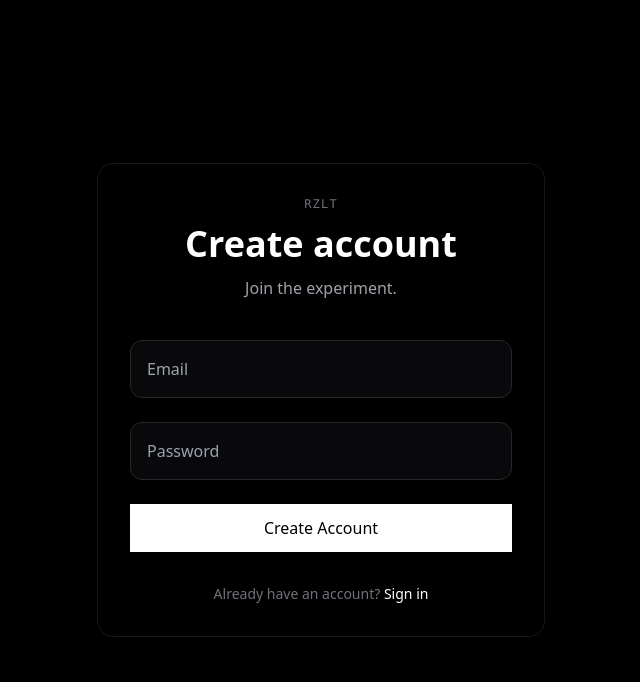
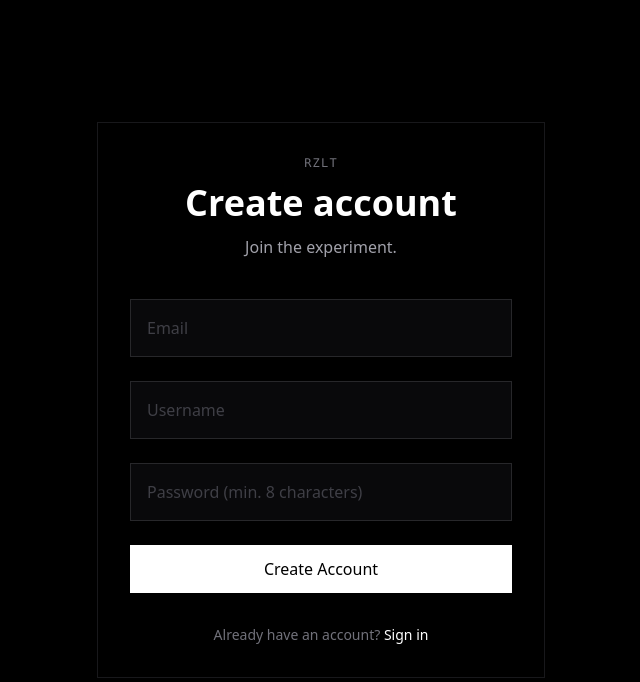
Before and after one commit to AngelAr01/rzlt-v0, a Next.js app: page /register in a window 1280 px wide. Shown: the top 682 px of the page, without its empty margins (319-959 px from the left). Built offline with nearby package versions, Linux system fonts and the light colour scheme.

Commit message:
Update page.tsx

```diff
--- a/app/register/page.tsx
+++ b/app/register/page.tsx
@@ -8,8 +8,8 @@ import { Button } from '@/components/ui/button';
 
 export default function RegisterPage() {
   const router = useRouter();
-
   const [email, setEmail] = useState('');
+  const [username, setUsername] = useState('');
   const [password, setPassword] = useState('');
   const [loading, setLoading] = useState(false);
   const [error, setError] = useState('');
@@ -19,32 +19,50 @@ export default function RegisterPage() {
     setLoading(true);
     setError('');
 
-    try {
     const supabase = createClient();
 
-      const { data, error: supabaseError } = await supabase.auth.signUp({
+    const { data, error: signUpError } = await supabase.auth.signUp({
       email,
       password,
     });
 
-      if (supabaseError) {
-        setError(supabaseError.message);
+    if (signUpError) {
+      setError(signUpError.message);
+      setLoading(false);
       return;
     }
 
-      alert('Revisa tu correo para confirmar la cuenta');
-      router.push('/login');
+    if (!data.user) {
+      setError('Something went wrong. Try again.');
+      setLoading(false);
+      return;
+    }
 
-    } catch (err: any) {
-      setError('Error al registrar');
-    } finally {
+    const { error: profileError } = await supabase
+      .from('profiles')
+      .insert({
+        id: data.user.id,
+        email: email,
+        username: username.toLowerCase().trim(),
+        timezone: Intl.DateTimeFormat().resolvedOptions().timeZone,
+      });
+
+    if (profileError) {
+      setError(
+        profileError.code === '23505'
+          ? 'Username already taken.'
+          : profileError.message
+      );
       setLoading(false);
+      return;
     }
+
+    router.push('/onboarding');
   }
 
   return (
     <main className="min-h-screen bg-black text-white flex items-center justify-center px-6 py-12">
-      <div className="w-full max-w-md border border-zinc-900 p-8 rounded-2xl">
+      <div className="w-full max-w-md border border-zinc-900 p-8">
         <div className="text-center mb-10">
           <p className="font-mono text-xs tracking-widest text-zinc-500 mb-3">RZLT</p>
           <h1 className="text-4xl font-bold mb-3">Create account</h1>
@@ -57,21 +75,31 @@ export default function RegisterPage() {
             placeholder="Email"
             value={email}
             onChange={(e) => setEmail(e.target.value)}
-            className="w-full bg-zinc-950 border border-zinc-800 p-4 rounded-xl focus:border-white outline-none"
+            className="w-full bg-zinc-950 border border-zinc-800 p-4 text-white placeholder:text-zinc-700 focus:border-white outline-none"
+            required
+          />
+
+          <input
+            type="text"
+            placeholder="Username"
+            value={username}
+            onChange={(e) => setUsername(e.target.value)}
+            className="w-full bg-zinc-950 border border-zinc-800 p-4 text-white placeholder:text-zinc-700 focus:border-white outline-none"
             required
           />
 
           <input
             type="password"
-            placeholder="Password"
+            placeholder="Password (min. 8 characters)"
             value={password}
             onChange={(e) => setPassword(e.target.value)}
-            className="w-full bg-zinc-950 border border-zinc-800 p-4 rounded-xl focus:border-white outline-none"
+            className="w-full bg-zinc-950 border border-zinc-800 p-4 text-white placeholder:text-zinc-700 focus:border-white outline-none"
+            minLength={8}
             required
           />
 
           {error && (
-            <div className="text-red-400 text-sm text-center bg-red-950/30 p-3 rounded-xl">
+            <div className="text-red-400 text-sm text-center bg-red-950/30 p-3">
               {error}
             </div>
           )}
```
Lines whose indentation alone changed are shown as unchanged.
